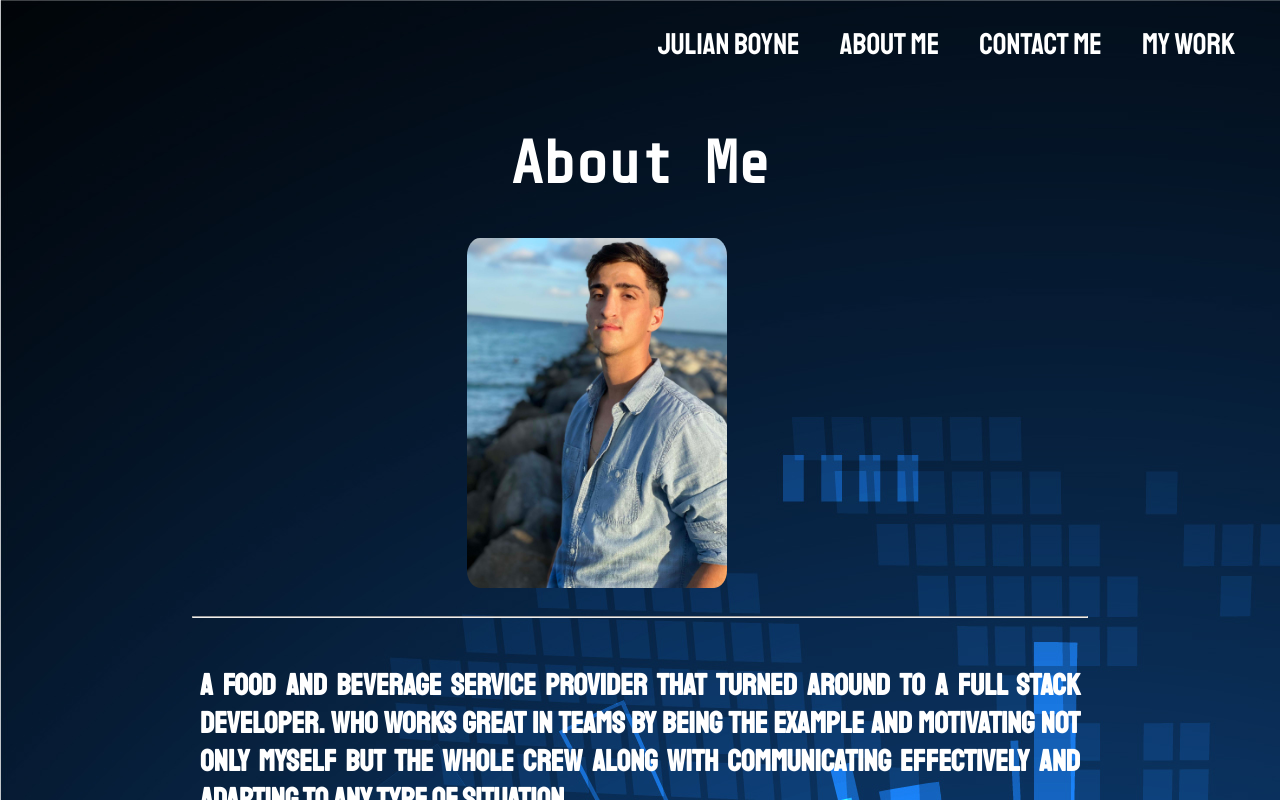
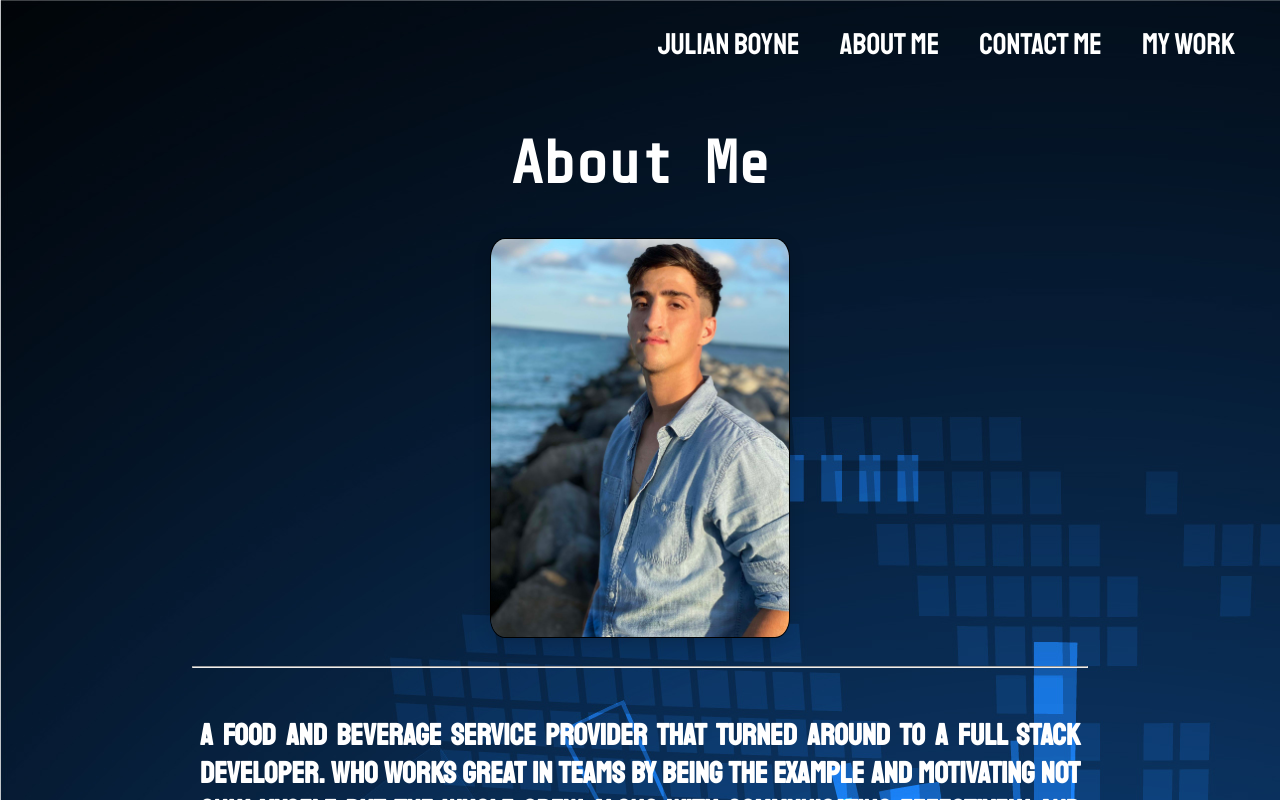
Before and after one commit to julianboyne11/julian-portfolio-react, a React (Create React App) app: page /about in a window 1280 px wide. Built offline with nearby package versions, Linux system fonts and the light colour scheme.

Commit message:
change hover color on link

```diff
--- a/src/components/NavBar/NavBar.css
+++ b/src/components/NavBar/NavBar.css
@@ -31,3 +31,8 @@ nav {
   padding: 20px;
   color: white;
 }
+
+.App-link:hover {
+  color: #F96E4E;
+  font-size: 32px;
+}
--- a/src/css pages/About.css
+++ b/src/css pages/About.css
@@ -16,3 +16,12 @@
 hr {
   width: 70%;
 }
+
+#me {
+  max-width: 300px;
+  border-radius: 5%;
+  border: 1px solid black;
+  box-shadow: -1px 5px 19px -5px rgba(0,0,0,0.25);
+  -moz-box-shadow: -1px 5px 19px -5px rgba(0,0,0,0.25);
+  -webkit-box-shadow: -1px 5px 19px -5px rgba(0,0,0,0.25);
+}
--- a/src/css pages/Project.css
+++ b/src/css pages/Project.css
@@ -48,7 +48,8 @@ p {
 }
 
 .project-link:hover {
-  font-size: 20px;
+  font-size: 17px;
+  color: #F96E4E;
 }
 
 .project-container >img {
--- a/src/pages/About.jsx
+++ b/src/pages/About.jsx
@@ -4,9 +4,7 @@ const About = () => {
   return (
     <div className="about-me-container">
       <h1>About Me</h1>
-      <div className="img">
         <img id="me" src="./assets/yo.png" alt="Julian" /><br />
-      </div>
       <hr />
       <h3>A food and beverage service provider that turned around to a full stack developer. Who works great in teams by being the example and motivating not only myself but the whole crew along with communicating effectively and adapting to any type of situation.</h3>
     </div>
```
Also changed, not shown: 1 other file (tests, documents, lock files or other folders).
